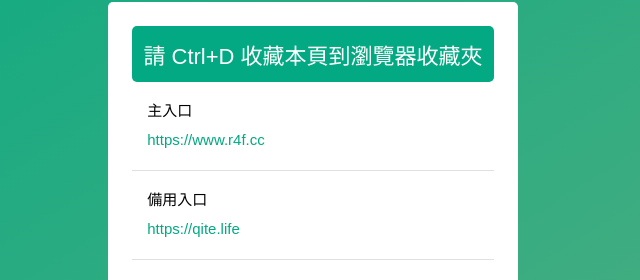
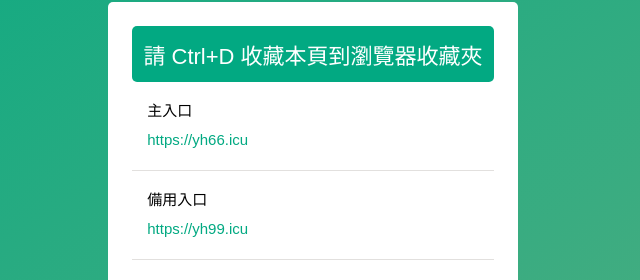
Before and after one commit to BooMSuge/YuanHan, a plain HTML site: page index.html in a window 1280 px wide. Shown: the part 181-461 px from the top of the page, 327-967 px from the left. Drawn offline with Linux system fonts and the light colour scheme.

Commit message:
Update index.html

```diff
--- a/index.html
+++ b/index.html
@@ -24,13 +24,13 @@
                         <ul>
                             <li>
                                 主入口
-                                <a href="https://yh66.icu" target="_blank"><i>https://www.r4f.cc</i></a>
+                                <a href="https://yh66.icu" target="_blank"><i>https://yh66.icu</i></a>
 
                                 </span></span>
                             </li>
                             <li>
                                 備用入口
-                                <a href="https://yh99.icu" target="_blank"><i>https://qite.life</i></a>
+                                <a href="https://yh99.icu" target="_blank"><i>https://yh99.icu</i></a>
 
                                 </span></span>
                             </li>
```
